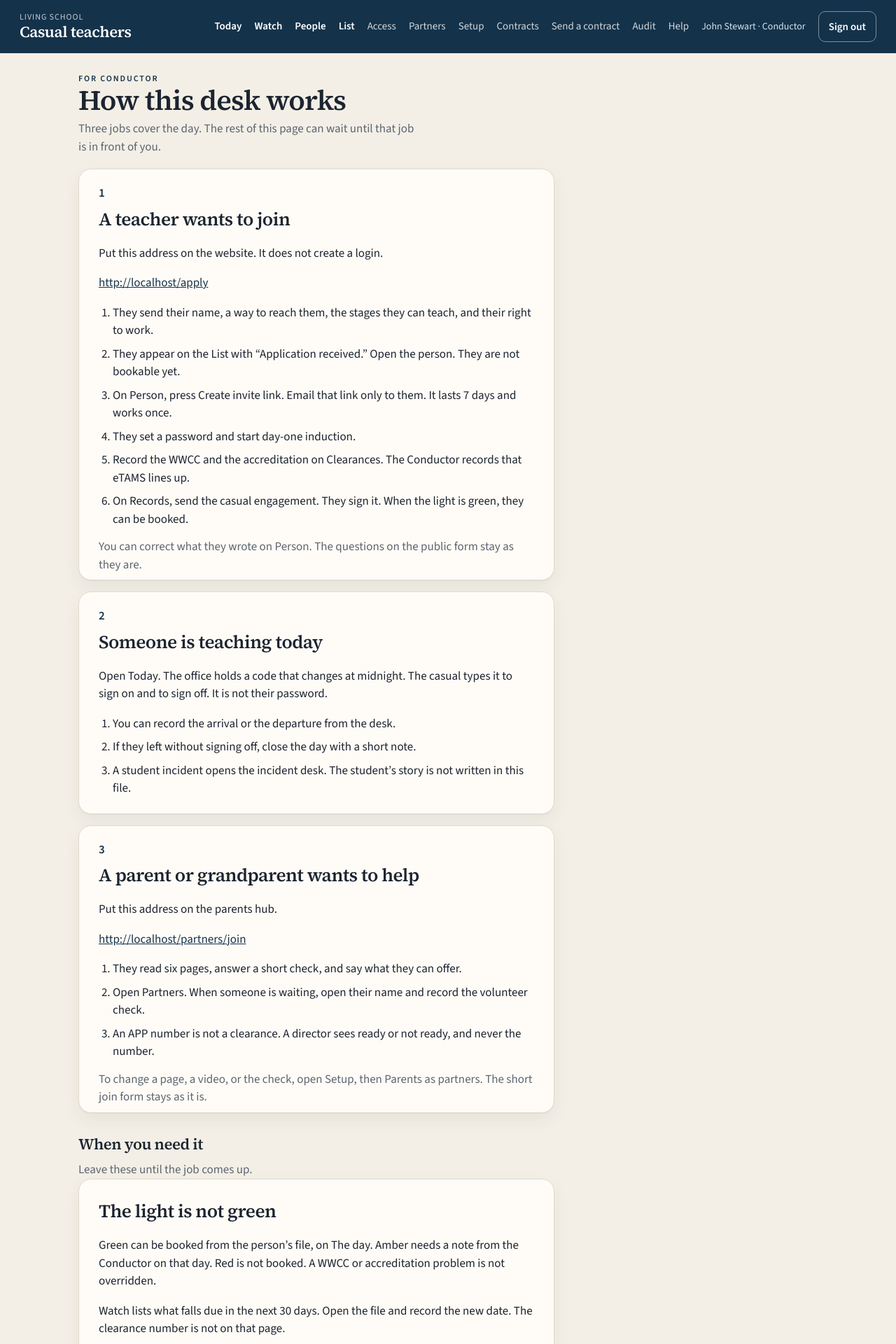
After one commit to LSConductor/teacher-dashboard-ui, a Laravel app: page /help in a window 1280 px wide. The commit adds this page. Shown: the top 1920 px of the page at 70% size. Run offline with Laravel 12, Linux system fonts and the light colour scheme; a user stored in the database is signed in; data comes from the database, SQL or seed files in the repository.

Commit message:
Give each role a short guide from Help.
HR opens three jobs: a teacher joining, a day at school, and a parent who wants to help. A director, the office, a mentor, and a casual see only their part.

Co-authored-by: hojs.stewart <hojs.stewart@gmail.com>

```diff
--- /dev/null
+++ b/hr/app/Http/Controllers/HelpController.php
@@ -0,0 +1,17 @@
+<?php
+
+namespace App\Http\Controllers;
+
+use App\Hr\Roles;
+use Illuminate\Http\Request;
+
+class HelpController extends Controller
+{
+    public function show(Request $request)
+    {
+        return view('help.desk', [
+            'kind' => Roles::kind($request->user()),
+            'label' => Roles::labelFor($request->user()),
+        ]);
+    }
+}
--- a/hr/resources/views/casuals/index.blade.php
+++ b/hr/resources/views/casuals/index.blade.php
@@ -11,6 +11,9 @@
     <div>
         <h1>Casual list</h1>
         <p class="lede">Office (02) 5632 1218. School day 9:00–3:15. Green can be booked. Amber needs a Conductor note on that day. Red is not booked, and nobody overrides a WWCC or accreditation problem.</p>
+        @if($sensitive)
+            <p class="meta"><a class="link" href="{{ route('help') }}">How to use this desk</a></p>
+        @endif
     </div>
     @if($sensitive)
         <a class="button ghost" href="{{ route('apply') }}">Application form</a>
--- /dev/null
+++ b/hr/resources/views/help/desk.blade.php
@@ -0,0 +1,134 @@
+@extends('layouts.app')
+@section('content')
+@if($kind === 'manage')
+<div class="guide">
+    <p class="record-kicker">For {{ $label }}</p>
+    <h1>How this desk works</h1>
+    <p class="lede">Three jobs cover the day. The rest of this page can wait until that job is in front of you.</p>
+
+    <article class="guide-job">
+        <p class="record-kicker">1</p>
+        <h2>A teacher wants to join</h2>
+        <p>Put this address on the website. It does not create a login.</p>
+        <p><a class="link" href="{{ route('apply') }}">{{ route('apply') }}</a></p>
+        <ol>
+            <li>They send their name, a way to reach them, the stages they can teach, and their right to work.</li>
+            <li>They appear on the List with “Application received.” Open the person. They are not bookable yet.</li>
+            <li>On Person, press Create invite link. Email that link only to them. It lasts 7 days and works once.</li>
+            <li>They set a password and start day-one induction.</li>
+            <li>Record the WWCC and the accreditation on Clearances. The Conductor records that eTAMS lines up.</li>
+            <li>On Records, send the casual engagement. They sign it. When the light is green, they can be booked.</li>
+        </ol>
+        <p class="meta">You can correct what they wrote on Person. The questions on the public form stay as they are.</p>
+    </article>
+
+    <article class="guide-job">
+        <p class="record-kicker">2</p>
+        <h2>Someone is teaching today</h2>
+        <p>Open Today. The office holds a code that changes at midnight. The casual types it to sign on and to sign off. It is not their password.</p>
+        <ol>
+            <li>You can record the arrival or the departure from the desk.</li>
+            <li>If they left without signing off, close the day with a short note.</li>
+            <li>A student incident opens the incident desk. The student’s story is not written in this file.</li>
+        </ol>
+    </article>
+
+    <article class="guide-job">
+        <p class="record-kicker">3</p>
+        <h2>A parent or grandparent wants to help</h2>
+        <p>Put this address on the parents hub.</p>
+        <p><a class="link" href="{{ route('partners.join') }}">{{ route('partners.join') }}</a></p>
+        <ol>
+            <li>They read six pages, answer a short check, and say what they can offer.</li>
+            <li>Open Partners. When someone is waiting, open their name and record the volunteer check.</li>
+            <li>An APP number is not a clearance. A director sees ready or not ready, and never the number.</li>
+        </ol>
+        <p class="meta">To change a page, a video, or the check, open Setup, then Parents as partners. The short join form stays as it is.</p>
+    </article>
+
+    <h2 class="guide-later">When you need it</h2>
+    <p class="meta">Leave these until the job comes up.</p>
+
+    <article class="guide-job">
+        <h2>The light is not green</h2>
+        <p>Green can be booked from the person’s file, on The day. Amber needs a note from the Conductor on that day. Red is not booked. A WWCC or accreditation problem is not overridden.</p>
+        <p>Watch lists what falls due in the next 30 days. Open the file and record the new date. The clearance number is not on that page.</p>
+    </article>
+
+    <article class="guide-job">
+        <h2>A careful record</h2>
+        <p>On Records, the 28-day reply is for the day you told them their practice may not meet the Standards. Watch keeps the name until the answer is saved. They can write the answer on their own sign-in.</p>
+        <p>Where the full file is kept is for an allegation, a child-protection matter, or a serious complaint. Write the kind, the day, and the place the full file lives. The story stays in that file. A director does not see this record.</p>
+    </article>
+
+    <article class="guide-job">
+        <h2>A casual says the screen is wrong</h2>
+        <p>On their file, press See what they see. You are looking at their day, their sign-on, and their people page. Nothing you press is saved. Back to your desk returns you. If they have no sign-in yet, send the invite first.</p>
+    </article>
+
+    <article class="guide-job">
+        <h2>Changing the words</h2>
+        <p>Setup holds the induction quests, the parent course, the contracts, the staff, and the roles. Edit a contract draft, then publish it. A signed contract stays with the person who signed it. A quest someone has already finished keeps that version.</p>
+        <p>The timetable and the class plan stay on portal.living.school. A plan link on the booking is how the casual opens it.</p>
+    </article>
+</div>
+@else
+<div class="guide">
+    <p class="record-kicker">For {{ $label }}</p>
+    <h1>Your part of the desk</h1>
+    @if($kind === 'front_desk')
+        <p class="lede">You hold the day. HR keeps the clearances, the contracts, and Setup.</p>
+        <article class="guide-job">
+            <h2>Today</h2>
+            <ol>
+                <li>Today shows who is booked. The office code is on that page. It changes at midnight.</li>
+                <li>Read the code to the casual, or press Record arrival and Record departure yourself.</li>
+                <li>If they left without signing off, close the day with a short note.</li>
+            </ol>
+        </article>
+        <article class="guide-job">
+            <h2>Booking</h2>
+            <p>On the List, green can be booked. Open the person, then The day. Amber can be booked only when the Conductor has written the note. Red is not booked.</p>
+            <p>You can see the light, the phone, and today’s class. A WWCC number stays with HR.</p>
+        </article>
+    @elseif($kind === 'neighbourhood')
+        <p class="lede">You see your neighbourhood. HR keeps the clearances, the contracts, and Setup.</p>
+        <article class="guide-job">
+            <h2>Your casuals</h2>
+            <ol>
+                <li>The List shows the casuals in your neighbourhood.</li>
+                <li>Call when the light is green. Book a green casual from their file, on The day.</li>
+                <li>Red is not booked. You do not see a WWCC number or a contract.</li>
+            </ol>
+        </article>
+        <article class="guide-job">
+            <h2>Helpers</h2>
+            <p>Partners shows the parents and grandparents HR has cleared in your neighbourhood. You see ready. You do not see the clearance number.</p>
+        </article>
+    @elseif($kind === 'support')
+        <p class="lede">You see the casuals who name you as mentor. HR keeps booking, the clearances, and Setup.</p>
+        <article class="guide-job">
+            <h2>Your casuals</h2>
+            <ol>
+                <li>Open a casual from the List.</li>
+                <li>Write the goal, a note from the day, an observation, or the short annual page.</li>
+                <li>Professional learning hours sit on Learning.</li>
+            </ol>
+            <p>A WWCC number stays with HR.</p>
+        </article>
+    @else
+        <p class="lede">Your day is the class, the sign-on, and the people on site.</p>
+        <article class="guide-job">
+            <h2>This morning</h2>
+            <ol>
+                <li>Today shows the class. Sign on asks the office for today’s code. The code is not your password.</li>
+                <li>Sign off with the same code before you leave.</li>
+                <li>People shows who is on site in your neighbourhood.</li>
+            </ol>
+            <p>The timetable stays on portal.living.school. If the booking has a plan, open it from your day.</p>
+        </article>
+    @endif
+    <p class="meta">Access, in the top bar, says what this sign-in can open.</p>
+</div>
+@endif
+@endsection
--- a/hr/resources/views/layouts/app.blade.php
+++ b/hr/resources/views/layouts/app.blade.php
@@ -170,6 +170,15 @@
         .entry { margin: 18px 0 0; padding-top: 14px; border-top: 1px solid var(--line); }
         .entry-title { font-family: var(--serif); font-size: 22px; line-height: 1.2; margin: 0 0 4px; }
         .answer { margin: 12px 0 0; padding: 14px 16px; background: #f6f1e8; border-radius: 12px; }
+        .guide { max-width: 680px; }
+        .guide h1 { font-size: 40px; line-height: 1.05; margin-bottom: 8px; }
+        .guide > .lede { max-width: 58ch; }
+        .guide-job { background: var(--card); border: 1px solid var(--line); border-radius: 18px; box-shadow: var(--shadow); padding: 22px 28px 8px; margin: 0 0 16px; }
+        .guide-job h2 { font-size: 26px; margin: 4px 0 8px; }
+        .guide-job p, .guide-job li { font-size: 17px; line-height: 1.5; }
+        .guide-job ol { margin: 8px 0 14px; padding-left: 1.25rem; }
+        .guide-job li { margin: 0 0 8px; }
+        .guide-later { margin: 28px 0 8px; font-size: 22px; }
         .dayboard { max-width: 760px; }
         .dayhero { border-radius: 20px; padding: 28px 32px 22px; margin: 0 0 22px; }
         .dayhero .kicker { margin: 0 0 6px; font-size: 12px; letter-spacing: .14em; text-transform: uppercase; color: var(--muted); font-weight: 600; }
@@ -218,6 +227,8 @@
             h1, .dayhero h1 { font-size: 32px; }
             .dayhero, .sheet-body, .sheet-head, .record-head, .record-body { padding-left: 18px; padding-right: 18px; }
             .record h2 { font-size: 28px; }
+            .guide h1 { font-size: 32px; }
+            .guide-job { padding-left: 18px; padding-right: 18px; }
         }
     </style>
 </head>
@@ -242,6 +253,7 @@
                 <a href="{{ route('start') }}">Today</a>
                 <a href="{{ route('today') }}">Sign on</a>
                 <a href="{{ route('people') }}">People</a>
+                <a class="minor" href="{{ route('help') }}">Help</a>
             @else
                 <a href="{{ route('today') }}">Today</a>
                 @if(in_array(\App\Hr\Roles::kind(auth()->user()), ['manage', 'front_desk', 'neighbourhood'], true))
@@ -259,6 +271,7 @@
                     <a class="minor" href="{{ route('templates.complete') }}">Send a contract</a>
                     <a class="minor" href="{{ route('audit.index') }}">Audit</a>
                 @endif
+                <a class="minor" href="{{ route('help') }}">Help</a>
             @endif
             <span class="who">{{ auth()->user()->name }} · {{ \App\Hr\Roles::labelFor(auth()->user()) }}</span>
             <form action="{{ route('logout') }}" method="post">@csrf<button class="quiet" type="submit">Sign out</button></form>
--- a/hr/resources/views/setup/index.blade.php
+++ b/hr/resources/views/setup/index.blade.php
@@ -2,6 +2,7 @@
 @section('content')
 <h1>Setup</h1>
 <p class="lede">A role that manages the school opens this page. A neighbourhood lead sees their casuals and does not open setup. A published contract and an acknowledged quest keep the version already used.</p>
+<p class="meta"><a class="link" href="{{ route('help') }}">How to use this desk</a></p>
 <article class="card">
     <h2>Incident desk</h2>
     <p class="muted">The link a casual opens from a booked day. The student's story stays on that desk, not in this file.</p>
--- a/hr/routes/web.php
+++ b/hr/routes/web.php
@@ -12,6 +12,7 @@ use App\Http\Controllers\ContractController;
 use App\Http\Controllers\CasualLetterController;
 use App\Http\Controllers\FormController;
 use App\Http\Controllers\GoogleController;
+use App\Http\Controllers\HelpController;
 use App\Http\Controllers\InductionController;
 use App\Http\Controllers\InviteController;
 use App\Http\Controllers\PartnerDeskController;
@@ -63,6 +64,7 @@ Route::middleware('guest')->group(function () {
 Route::middleware('auth')->group(function () {
     Route::post('/logout', [SessionController::class, 'destroy'])->name('logout');
     Route::post('/see/stop', [ViewAsController::class, 'stop'])->name('view-as.stop');
+    Route::get('/help', [HelpController::class, 'show'])->name('help');
     Route::get('/people', [PeopleController::class, 'index'])->name('people');
     Route::get('/today', [DayController::class, 'index'])->name('today');
     Route::post('/today/{person}/on', [DayController::class, 'arrive'])->name('today.on');
```
Also changed, not shown: hr/tests/Feature/CasualHrTest.php (+51 -0 lines).
